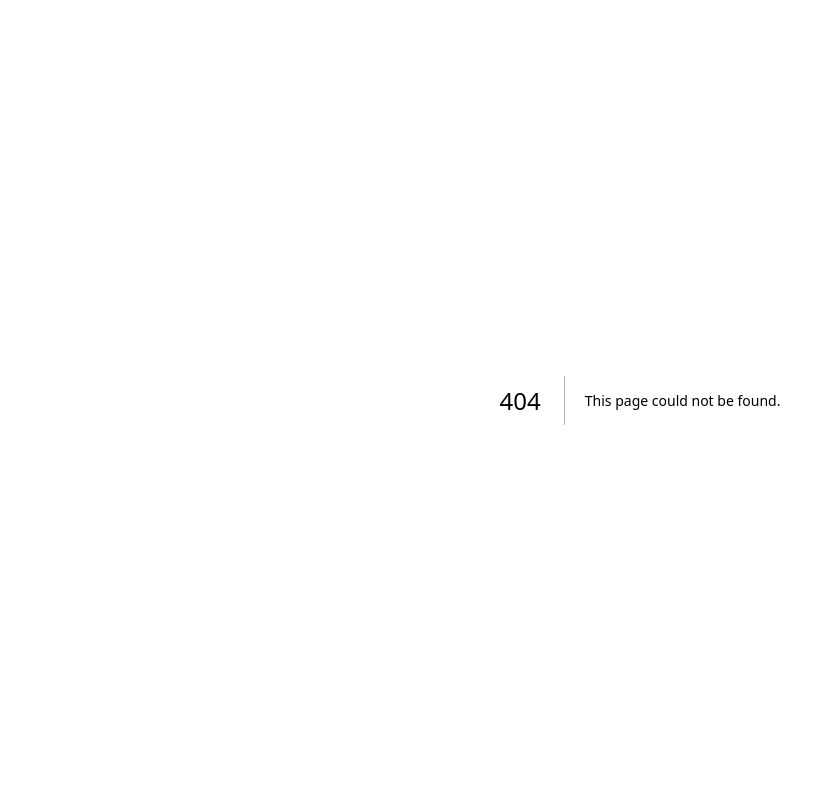
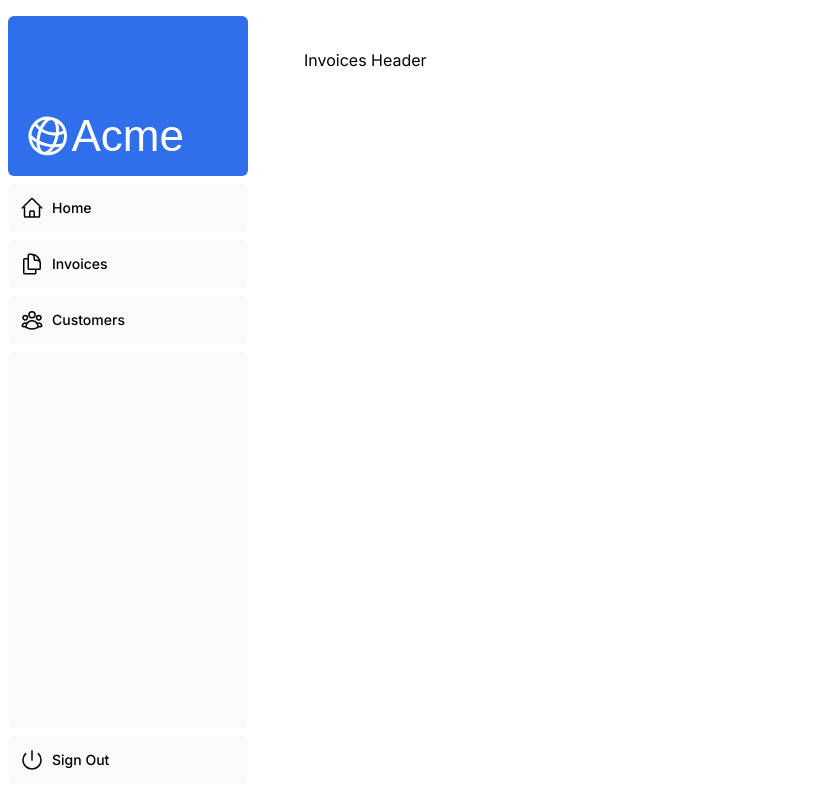
Before and after one commit to connorwarme/react-refresh, a Next.js app: page /dashboard/invoices in a window 1280 px wide. Before the commit this address had no page. Shown: the whole page, without its empty margins (0-835 px from the left). Built offline with nearby package versions, Linux system fonts and the light colour scheme; a web font is replaced by a local one.

Commit message:
Learning about file system routing & layouts

```diff
--- a/app/dashboard/page.tsx
+++ b/app/dashboard/invoices/page.tsx
@@ -1,9 +1,9 @@
 const Page = () => {
+
   return (
     <>
-      <h1>Dashboard Header</h1>
+      <h1>Invoices Header</h1>
     </>
   )
 }
-
 export default Page;
--- /dev/null
+++ b/app/dashboard/layout.tsx
@@ -0,0 +1,12 @@
+import SideNav from '@/app/ui/dashboard/sidenav';
+
+export default function Layout({ children }: { children: React.ReactNode }) {
+  return (
+    <div className="flex h-screen flex-col md:flex-row md:overflow-hidden">
+      <div className="w-full flex-none md:w-64">
+        <SideNav />
+      </div>
+      <div className="flex-grow p-6 md:overflow-y-auto md:p-12">{children}</div>
+    </div>
+  );
+}
```
